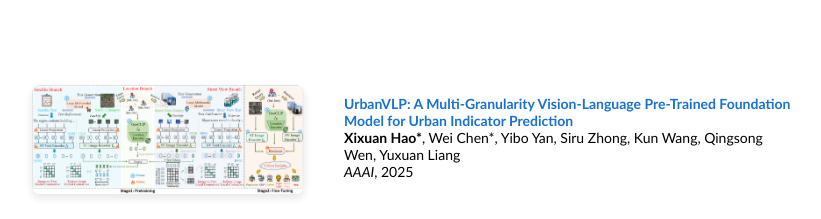
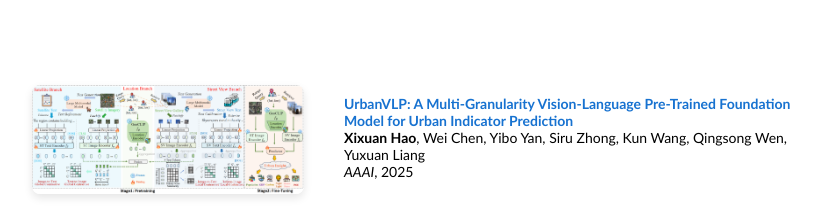
Before and after one commit to skyerhxx/xxhao.github.io, a plain HTML site: page index.html in a window 1280 px wide. Shown: the part 2220-2439 px from the top of the page, without its empty margins (228-1049 px from the left). Drawn offline with Linux system fonts and the light colour scheme.

Commit message:
Update index.html

```diff
--- a/index.html
+++ b/index.html
@@ -416,7 +416,7 @@
                 <span class="papertitle">UrbanVLP: A Multi-Granularity Vision-Language Pre-Trained Foundation Model for Urban Indicator Prediction</span>
               </a>
               <br>
-              <strong>Xixuan Hao*</strong>, Wei Chen*, Yibo Yan, Siru Zhong, Kun Wang, Qingsong Wen, Yuxuan Liang
+              <strong>Xixuan Hao</strong>, Wei Chen, Yibo Yan, Siru Zhong, Kun Wang, Qingsong Wen, Yuxuan Liang
               <br>
               <em>AAAI</em>, 2025
               <br>
```
